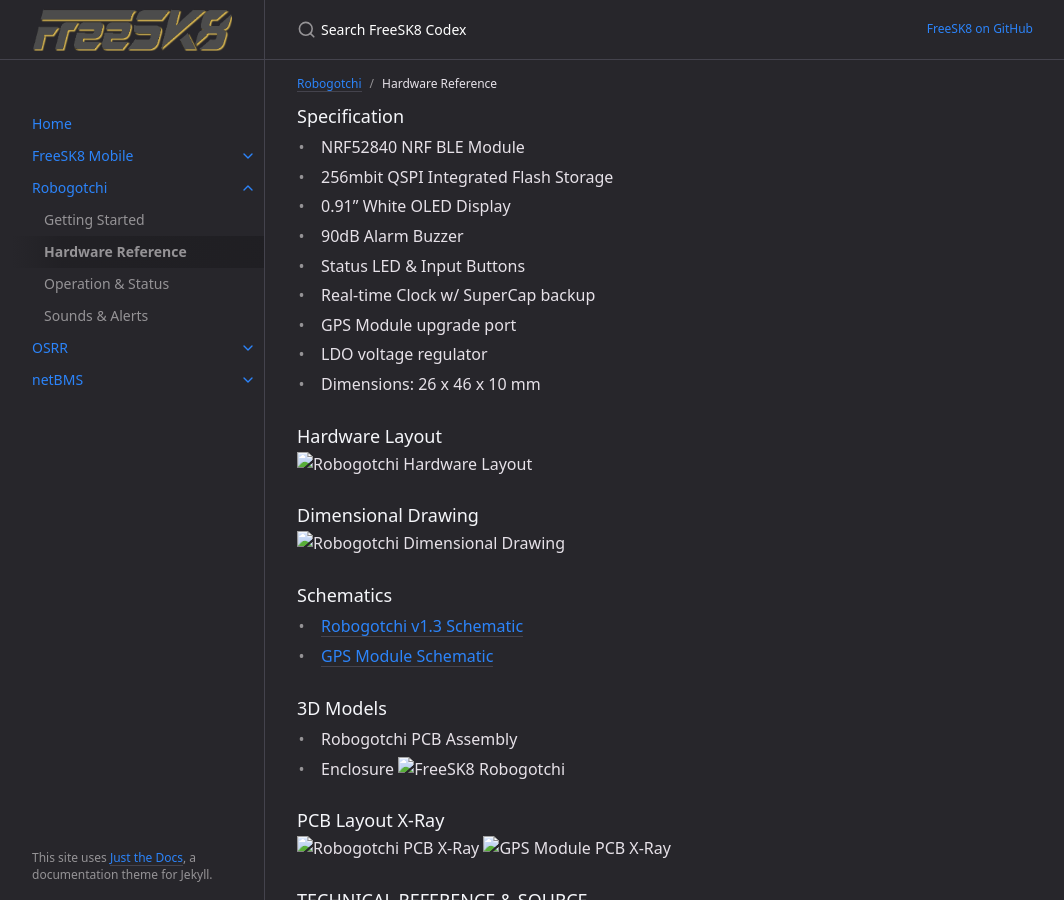
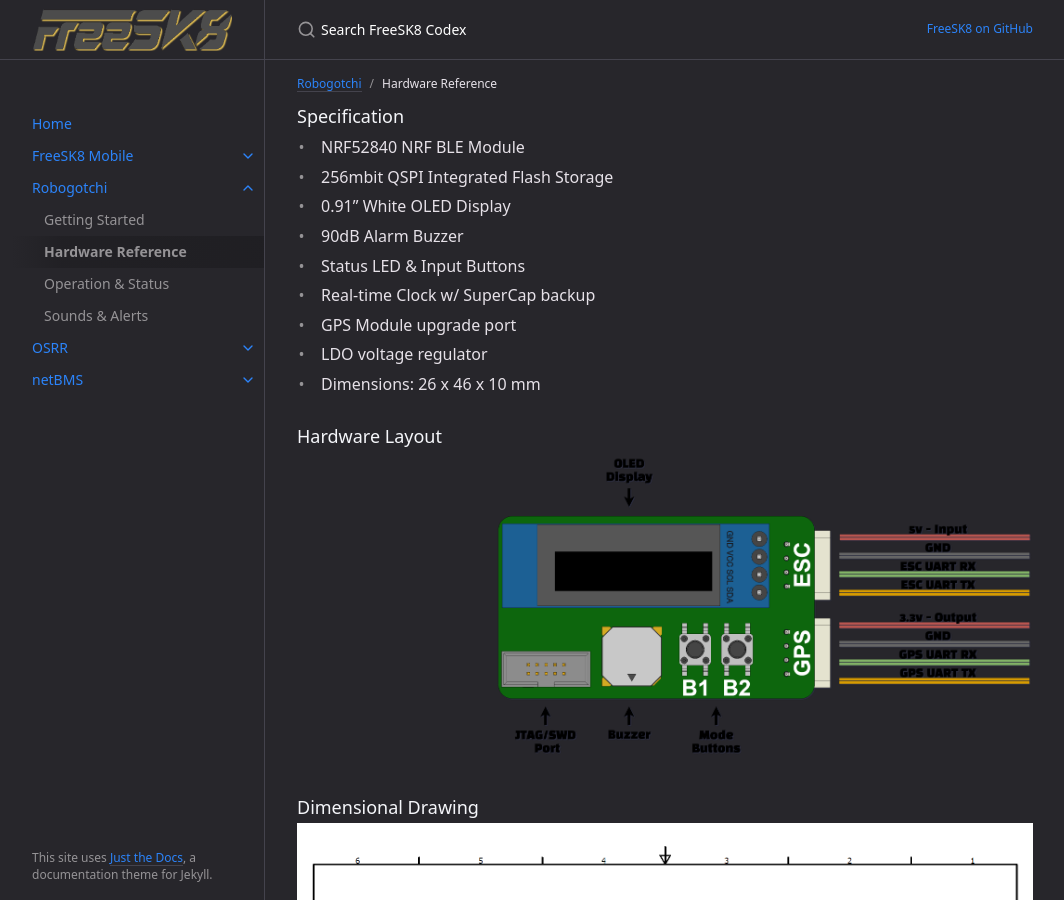
Before and after one commit to FreeSK8/codex, a Jekyll site: the page built from docs/robogotchi/hardware-reference.md, in a window 1280 px wide and 900 px high. Shown: the whole window, without its empty margins (107-1171 px from the left). Built offline with Jekyll 4.4.1, drawn with Linux system fonts in a browser that asks for light colours.

Commit message:
gotchi stuffs

```diff
--- a/docs/robogotchi/hardware-reference.md
+++ b/docs/robogotchi/hardware-reference.md
@@ -21,11 +21,11 @@ parent: Robogotchi
 
 ### Hardware Layout
 
-![Robogotchi Hardware Layout](./assets/images/robogotchi/Robogotchi-pinout.png)
+![Robogotchi Hardware Layout](https://codex.freesk8.org/assets/images/robogotchi/Robogotchi-pinout.png)
 
 ### Dimensional Drawing
 
-![Robogotchi Dimensional Drawing](./assets/images/robogotchi/Robogotchi-Dimensions.PNG)
+![Robogotchi Dimensional Drawing](https://codex.freesk8.org/assets/images/robogotchi/Robogotchi-Dimensions.PNG)
 
 ### Schematics
 * [Robogotchi v1.3 Schematic](https://github.com/FreeSK8/FreeSK8-Robogotchi-Hardware/blob/main/Schematics/FreeSK8-Robogotchi-v1.3.pdf)
@@ -34,13 +34,13 @@ parent: Robogotchi
 ### 3D Models
 * Robogotchi PCB Assembly
 * Enclosure
-![FreeSK8 Robogotchi ](./assets/images/robogotchi/Robogotchi-render2.PNG)
+![FreeSK8 Robogotchi ](https://codex.freesk8.org/assets/images/robogotchi/Robogotchi-render2.PNG)
 ![](./assets/images/robogotchi/Robogotchi-render.PNG)
 
 ### PCB Layout X-Ray
 
-![Robogotchi PCB X-Ray](./assets/images/robogotchi/Robogotchi-Xray.png)
-![GPS Module PCB X-Ray](./assets/images/robogotchi/GPS-Xray.png)
+![Robogotchi PCB X-Ray](https://codex.freesk8.org/assets/images/robogotchi/Robogotchi-Xray.png)
+![GPS Module PCB X-Ray](https://codex.freesk8.org/assets/images/robogotchi/GPS-Xray.png)
 
 
 ### TECHNICAL REFERENCE & SOURCE
```
Also changed, not shown: docs/freesk8-mobile/index.md (+2 -0 lines).
